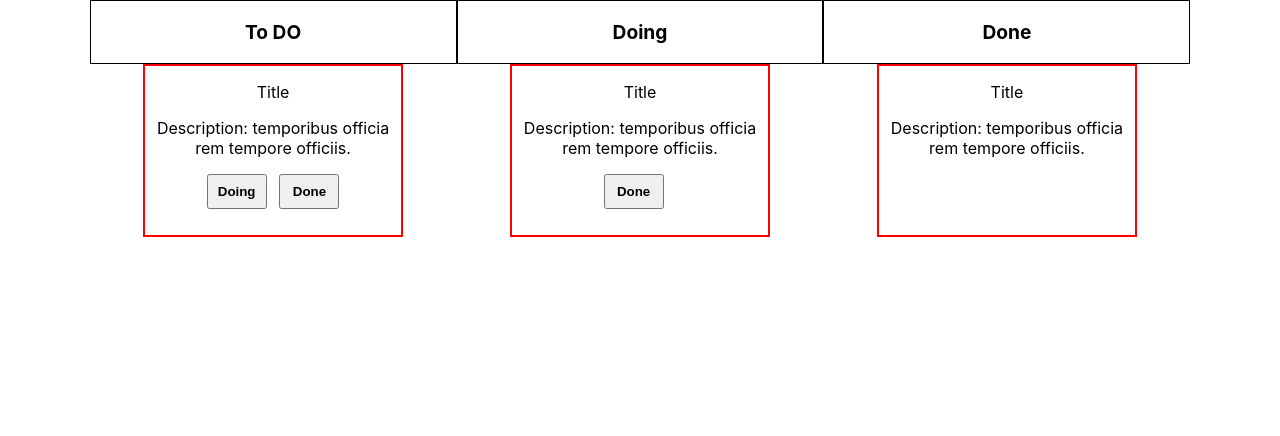
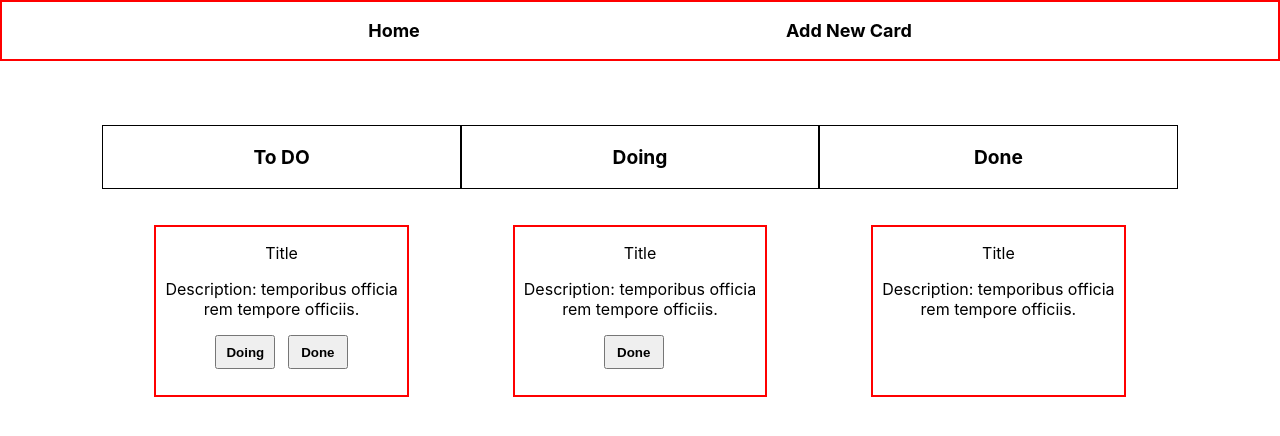
Before and after one commit to PranavDalvi9/Todos-MERN, a React (Create React App) app in the folder client/: page / in a window 1280 px wide. Shown: the top 436 px of the page. Built offline with nearby package versions, Linux system fonts and the light colour scheme.

Commit message:
Home page and navbar added

```diff
--- a/client/src/App.js
+++ b/client/src/App.js
@@ -2,10 +2,12 @@
 import './App.css';
 import Routes from './Components/Routing/Routing';
 import Routing from './Components/Routing/Routing';
+import NavBar from './Components/NavBar/NavBar';
 
 function App() {
   return (
     <div className="App">
+      <NavBar/>
       <Routing/>
     </div>
   );
--- a/client/src/Components/HomePage/HomePage.css
+++ b/client/src/Components/HomePage/HomePage.css
@@ -1,7 +1,8 @@
 .HomePage{
     /* border: 2px solid red; */
-    width: 86%;
+    width: 84%;
     margin: auto;
+    margin-top: 5%;
 }
 
 .MainTodo{
@@ -17,6 +18,7 @@
 
 .MainTodo>div>div{
     border: 1px solid black;
+    margin-bottom: 10%;
 }
 
 .MainTodo>div>div>p{
--- /dev/null
+++ b/client/src/Components/NavBar/NavBar.css
@@ -0,0 +1,11 @@
+.NavBar{
+    border: 2px solid red;
+}
+
+.NavBar>div{
+    /* border: 2px solid green; */
+    display: flex;
+    justify-content: space-evenly;
+    font-weight: bold;
+    font-size: large;
+}
--- /dev/null
+++ b/client/src/Components/NavBar/NavBar.jsx
@@ -0,0 +1,17 @@
+import React from 'react'
+import "./NavBar.css"
+import {useNavigate} from "react-router-dom"
+
+export default function NavBar() {
+
+    const navigate = useNavigate()
+
+  return (
+    <div className='NavBar'>
+      <div>
+          <div onClick={() => navigate("/")}><p>Home</p></div>
+          <div onClick={() => navigate("/add_todo")} ><p>Add New Card</p></div>
+      </div>
+    </div>
+  )
+}
```
